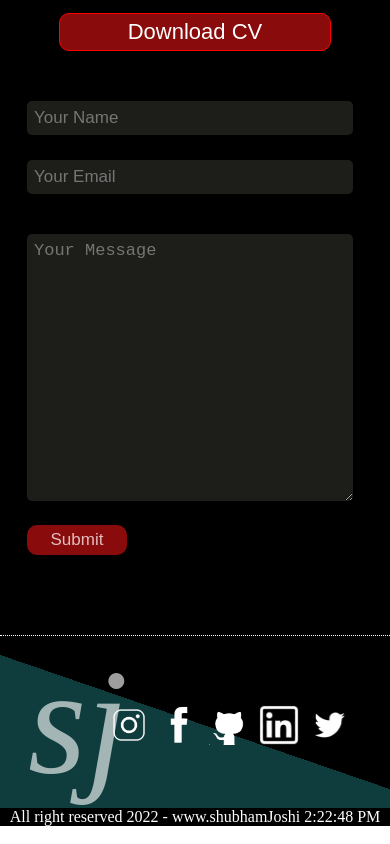
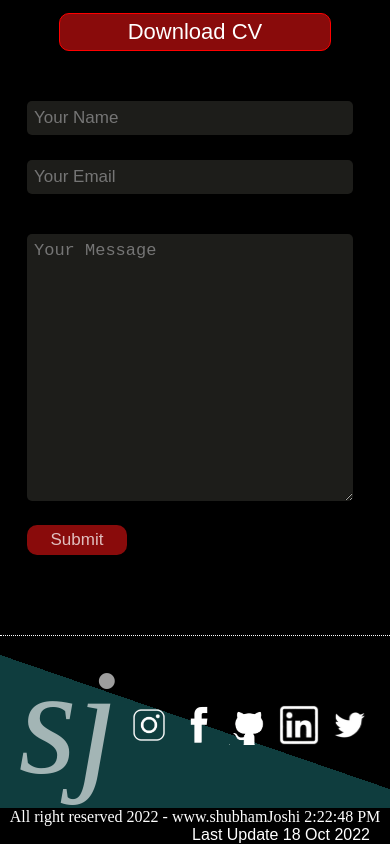
Before and after one commit to ShubhamJoshii/Portfolio2.0, a React (Create React App) app: page / in a window 390 px wide. Shown: the part 3683-4527 px from the top of the page. Built offline with nearby package versions, Linux system fonts and the light colour scheme.

Commit message:
Styling Fix

```diff
--- a/src/ContentPage3.jsx
+++ b/src/ContentPage3.jsx
@@ -71,7 +71,7 @@ const ContentPage3 = () => {
                         <div>
                           <div className="SkillsDisplayTopic">
                             <div>{Curr.HoverTopic1}</div>
-                            <div>{Curr.HoverTopic1Perc}</div>
+                            <div id="HoverSkillsPerc">{Curr.HoverTopic1Perc}</div>
                           </div>
                           <div id="SkillsLine">
                             <div
@@ -83,7 +83,7 @@ const ContentPage3 = () => {
                         <div>
                           <div className="SkillsDisplayTopic">
                             <div>{Curr.HoverTopic2}</div>
-                            <div>{Curr.HoverTopic2Perc}</div>
+                            <div id="HoverSkillsPerc">{Curr.HoverTopic2Perc}</div>
                           </div>
                           <div id="SkillsLine">
                             <div
@@ -95,7 +95,7 @@ const ContentPage3 = () => {
                         <div>
                           <div className="SkillsDisplayTopic">
                             <div>{Curr.HoverTopic3}</div>
-                            <div>{Curr.HoverTopic3Perc}</div>
+                            <div id="HoverSkillsPerc">{Curr.HoverTopic3Perc}</div>
                           </div>
                           <div id="SkillsLine">
                             <div
@@ -107,7 +107,7 @@ const ContentPage3 = () => {
                         <div>
                           <div className="SkillsDisplayTopic">
                             <div>{Curr.HoverTopic4}</div>
-                            <div>{Curr.HoverTopic4Perc}</div>
+                            <div id="HoverSkillsPerc">{Curr.HoverTopic4Perc}</div>
                           </div>
                           <div id="SkillsLine">
                             <div
--- a/src/Footer.jsx
+++ b/src/Footer.jsx
@@ -41,6 +41,7 @@ const Footer = () => {
       </footer>
       <div className="DateFooter">
         <p>All right reserved 2022 - www.shubhamJoshi {timing}</p>
+        <h4>Last Update 18 Oct 2022</h4>
       </div>
 
     </>
--- a/src/index.css
+++ b/src/index.css
@@ -375,6 +375,10 @@ li a {
 
 }
 
+#HoverSkillsPerc{
+  padding-left: 20px;
+}
+
 .SkillsDisplay{
   color: #000000;
   z-index: 9999;
@@ -599,8 +603,11 @@ footer {
   /* padding: 0px 50px; */
 }
 
-.DateFooter pre {
-  text-align: center;
+.DateFooter h4 {
+  text-align: end;
+  margin-right: 20px;
+  font-weight: 100;
+  font-family: sans-serif;
 }
 
 
@@ -640,6 +647,13 @@ footer {
 }
 
 @media only screen and (max-width: 727px) {
+  .Header h1{
+    width: 40vw;
+  }
+
+  .Header .Orderheader{
+    width: 60vw;
+  }
   .ContentPage1 {
     flex-direction: column;
   }
@@ -692,6 +706,10 @@ footer {
   .Contact2 textarea {
     width: 80vw;
   }
+
+  .SkillsOnHover{
+    width: 70vw;
+  }
 }
 
 @media only screen and (max-width: 655px) {
@@ -699,20 +717,8 @@ footer {
     width: 100vw;
   }
 
-  .slideBtn img {
-    margin-top: 40px;
-    width: 60px;
-  }
-  .First_second {
-    margin-bottom: 100px;
-  }
-  .footer_Second {
-    /* display: none; */
-    /* font-size: 80px; */
-    color: #00000000;
-  }
   .Header h1 {
-    width: 80vw;
+    width: 83vw;
     font-size: 25px;
   }
 
@@ -748,6 +754,18 @@ footer {
   .Header:hover .Orderheader {
     /* opacity: 1; */
     display: block;
+  }
+  .slideBtn img {
+    margin-top: 40px;
+    width: 60px;
+  }
+  .First_second {
+    margin-bottom: 100px;
+  }
+  .footer_Second {
+    /* display: none; */
+    /* font-size: 80px; */
+    color: #00000000;
   }
   #LineOuter {
     display: none;
@@ -793,8 +811,18 @@ footer {
     font-size: 19px;
   }
 
-  .footer_First {
-    margin-left: -20vw;
+  footer{
+    justify-content: space-evenly;
+    padding-left: 20px;
+  }
+
+  .footer_Second{
+    width: 0vw;
+  }
+
+  .footer_Third {
+    width: 254px;
+    /* margin-left: -20vw; */
   }
   .Page3Second {
     width: 70vw;
```
